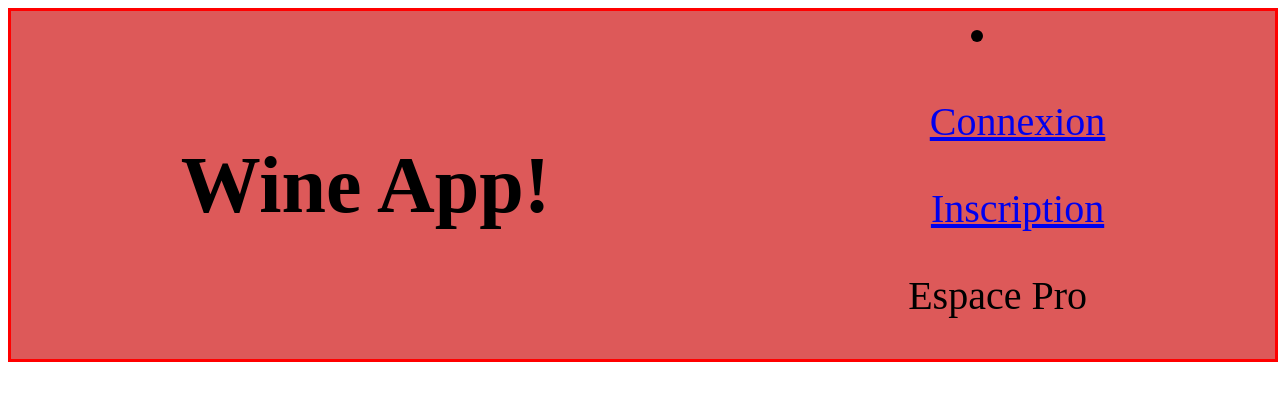
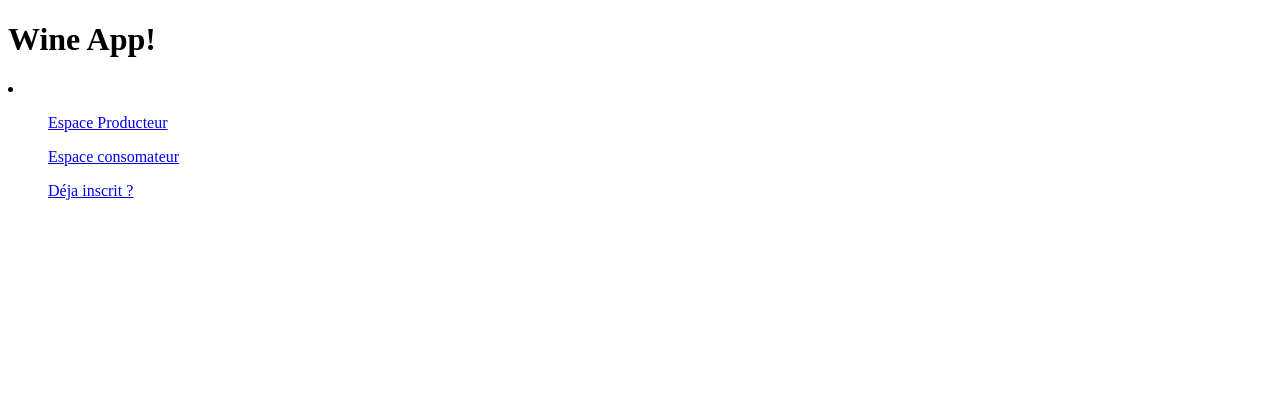
Before and after one commit to lenny-vazeille/api, a Symfony app: template templates/home_page/index.html.twig in a window 1280 px wide. Shown: the top 401 px of the page. Run offline with Twig, Linux system fonts and the light colour scheme; the template is opened without the code that fills it, so the values that code supplies are empty; some libraries are stand-ins or nearby versions.

Commit message:
login role_user(5-01) et route update

```diff
--- a/config/routes.yaml
+++ b/config/routes.yaml
@@ -10,3 +10,7 @@ register:
     path:       /register
     controller: App\Controller\RegistrationController::register
     methods: GET|POST
+
+app_logout:
+    path: /logout
+    methods: GET
--- a/templates/home_page/index.html.twig
+++ b/templates/home_page/index.html.twig
@@ -3,21 +3,19 @@
 {% block title %}Wine App{% endblock %}
 
 {% block body %}
-<style>
-    .example-wrapper { margin: 1em auto; max-width: 800px; width: 95%; font: 18px/1.5 sans-serif; }
-    .example-wrapper code { background: #F5F5F5; padding: 2px 6px; }
-    .title_header {display: flex; width: 100%; border: solid red; font-size: 2.5rem; align-items: center; text-align: center; justify-content: space-around; background-color: #dd5959;}
-    .main_img { height: 100px;}
-    .main {display: flex; width: 100%; border: solid red; font-size: 2.5rem; align-items: center; text-align: center; justify-content: space-around; background-color: #dd5959;}
-</style>
 
     <header>
-        <div class="title_header">
+        <div>
             <h1>Wine App!</h1>
                 <li>
-                    <ul class="connexion_header"><a href="#">Connexion</a></ul>
-                    <ul class="connexion_header"><a href="#">Inscription</a></ul>
-                    <p>Espace Pro</p>
+                    {# <ul><a href="/logout">Logout</a></ul> #}
+                    <ul><a href="/register">Espace Producteur</a></ul>
+                    <ul><a href="/register">Espace consomateur</a></ul>
+                    <ul><a href="/login">Déja inscrit ?</a></ul>
+
+
+
+
                 </li>
         </div>
 
--- a/templates/security/index.html.twig
+++ b/templates/security/index.html.twig
@@ -1,6 +1,7 @@
 {% extends 'base.html.twig' %}
 
 {% block title %}Hello SecurityController!{% endblock %}
+
 
 
 {% block body %}
@@ -10,7 +11,6 @@
 {% if error %}
     <div>{{ error.messageKey|trans(error.messageData, 'security') }}</div>
 {% endif %}
-
 <form action="{{ path('login') }}" method="post">
     <label for="username">Username:</label>
     <input type="text" id="username" name="_username" value="{{ last_username }}"/>
@@ -23,6 +23,10 @@
         is redirected to on success (more details below)
         <input type="hidden" name="_target_path" value="/account"/>
     #}
+    {# ======  REDIRECTION USER LOG ================= #}
+
+   <input type="hidden" name="_target_path" value="/wine_red"/>
+
 
     <button type="submit">login</button>
 </form>
```
Also changed, not shown: src/Controller/SecurityController.php (+8 -1 lines), templates/base.html.twig (line endings or trailing spaces), 1 other file.
